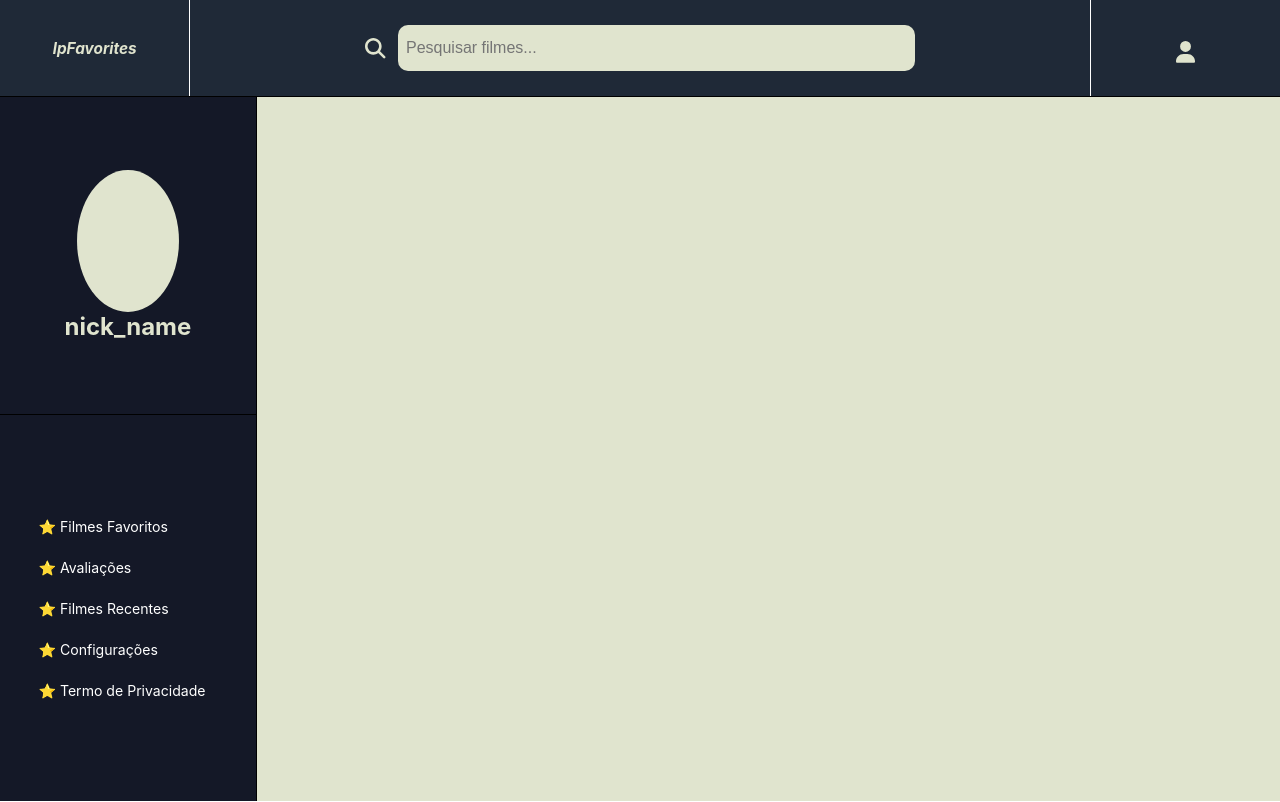
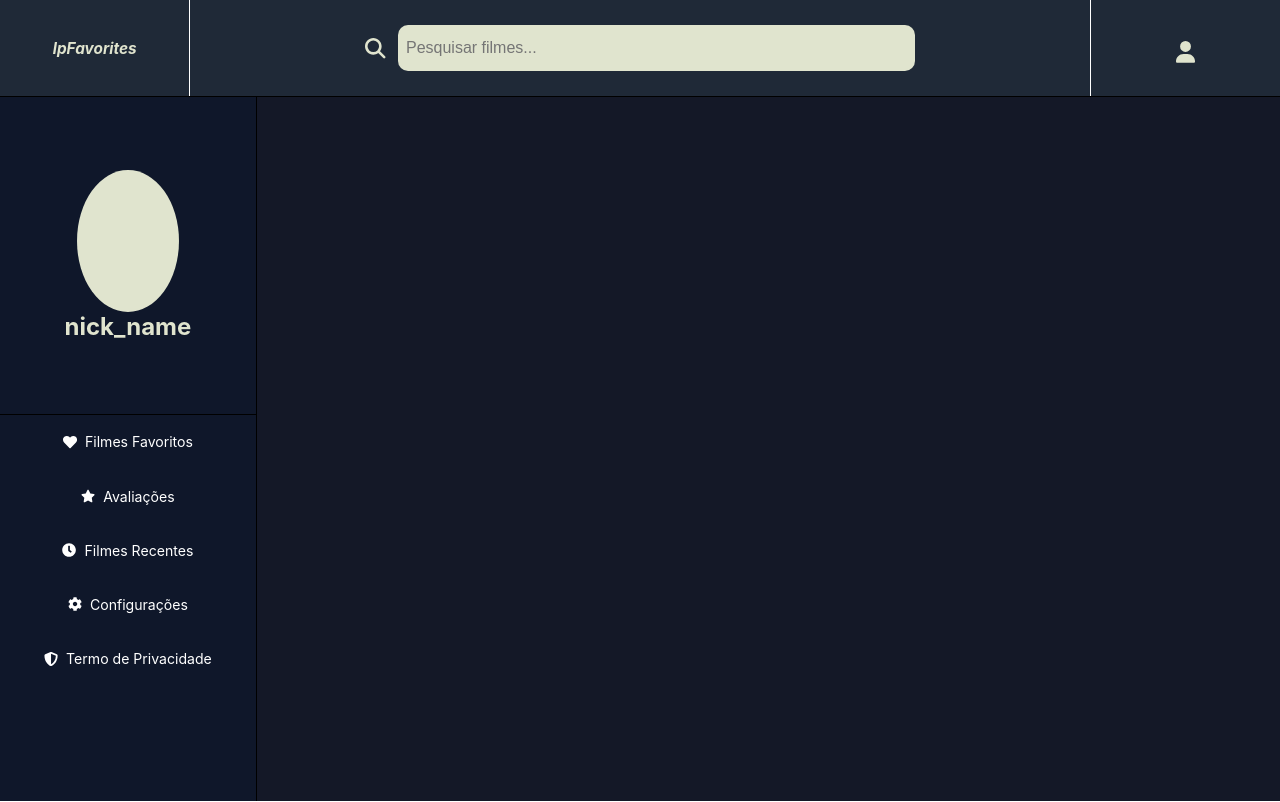
Before and after one commit to josevitordds/LpFavorites, a React (Create React App) app: page /profile in a window 1280 px wide. Built offline with nearby package versions, Linux system fonts and the light colour scheme.

Commit message:
atualização nas options do profile

```diff
--- a/src/components/Error.js
+++ b/src/components/Error.js
@@ -2,7 +2,7 @@ import React from "react";
 
 
 function Error(){
-    return();
+    return(<></>);
 }
 
 export default Error;
--- a/src/pages/Profile.js
+++ b/src/pages/Profile.js
@@ -1,22 +1,33 @@
 import React from "react";
 import "../styles/Profile.css"
-function Profile(){
-    return(<>
+import { FaHeart, FaStar, FaClock, FaCog, FaShieldAlt } from "react-icons/fa";
+function Profile() {
+    return (<>
         <div className="profilePage">
-        <div className="profilePage-left bg-azulMedio">
+            <div className="profilePage-left bg-azulForte">
                 <div className="profilePage-img">
                     <section className="profilePage-perfil bg-corSecundariaHeader"></section>
                     <h2>nick_name</h2>
                 </div>
                 <div className="profilePage-options ">
-                <span className="space-bottom-10"> ⭐ Filmes Favoritos</span>
-                <span className="space-bottom-10">⭐ Avaliações</span>
-                <span className="space-bottom-10">⭐ Filmes Recentes</span>
-                <span className="space-bottom-10">⭐ Configurações</span>
-                <span>⭐ Termo de Privacidade</span>
+                    <section className="bt-1 hv space-bottom-10 flex items-center gap-2 cursor">
+                        <FaHeart className="text-red-500" /> Filmes Favoritos
+                    </section>
+                    <section className="bt-2 hv space-bottom-10 flex items-center gap-2 cursor">
+                        <FaStar className="text-yellow-400" /> Avaliações
+                    </section>
+                    <section className="bt-3 hv space-bottom-10 flex items-center gap-2 cursor">
+                        <FaClock className="text-blue-400" /> Filmes Recentes
+                    </section>
+                    <section className="bt-4 hv space-bottom-10 flex items-center gap-2 cursor">
+                        <FaCog className="text-gray-500" /> Configurações
+                    </section>
+                    <section className="bt-5 hv flex items-center gap-2 cursor">
+                        <FaShieldAlt className="text-green-500" /> Termo de Privacidade
+                    </section>
                 </div>
             </div>
-        <div className="profilePage-right bg-corSecundariaHeader">
+            <div className="profilePage-right bg-azulMedio">
 
             </div>
         </div>
--- a/src/styles/App.css
+++ b/src/styles/App.css
@@ -1,3 +1,4 @@
+
 *{
     margin: 0;
 }
--- a/src/styles/Header.css
+++ b/src/styles/Header.css
@@ -1,3 +1,4 @@
+
 @import url('https://fonts.googleapis.com/css2?family=Signika:wght@300..700&display=swap');
 .headerPage{
     display: flex;
--- a/src/styles/MovieDetails.css
+++ b/src/styles/MovieDetails.css
@@ -33,7 +33,7 @@
     justify-content: center;
 }
 .bg-azulForte{
-    background-color: #0e111c;
+    background-color: #0F172A;
 }
 .detailsMovie-img img{
     width: 60%;
--- a/src/styles/Profile.css
+++ b/src/styles/Profile.css
@@ -32,17 +32,15 @@
 .profilePage-options{
     display: flex;
     align-items: start;
-    justify-content: center;
+    justify-content: start;
     flex-direction: column;
-    padding-left: 3vw;
+
     width: 100%;
     height: 55%;
     color: white;
     font-size: 1.1vw;
 }
-.space-bottom-10{
-    margin-bottom: 3vh;
-}
+
 .bg-azulForte{
     background-color: #0e111c;
 }
@@ -52,3 +50,25 @@
 .bg-azulMedio{
     background-color:  #141827;
 }
+.flex{
+    display: flex;
+}
+.items-center{
+    align-items: center;
+    justify-content: center;
+}
+.gap-2{
+    gap: 0.5rem;
+}
+.cursor{
+    cursor: pointer;
+}
+.bt-1, .bt-2, .bt-3, .bt-4,.bt-5{
+    width: 100%;
+    height: 14%;
+    margin-left: 0;
+}
+.hv:hover {
+    background-color:#374151 ;
+    height: 14%;
+}
```
Also changed, not shown: package.json (+9 -0 lines), 1 other file (tests, documents, lock files or other folders). Lines whose indentation alone changed are shown as unchanged.
